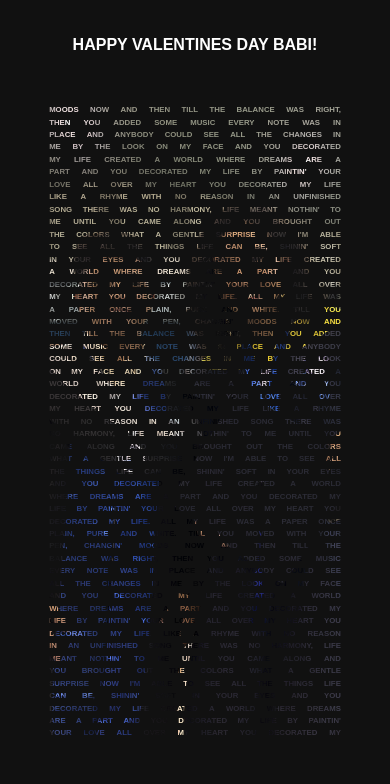
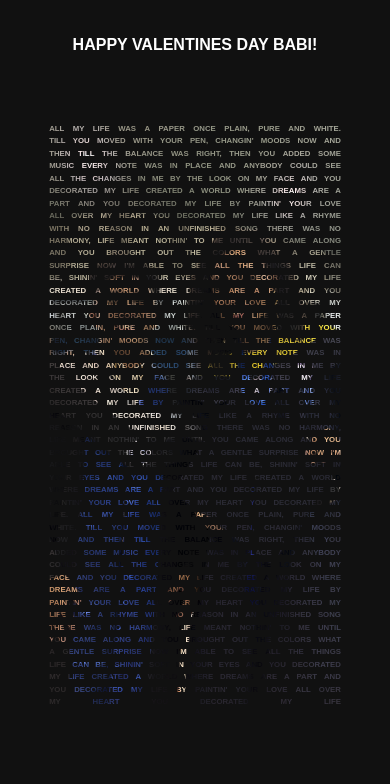
Before and after one commit to Jannarvasa24/Jannarvasa24.github.io, a PHP site: page / in a window 390 px wide. Shown: the top 784 px of the page. Run offline with PHP 8.4, Linux system fonts and the light colour scheme.

Commit message:
Update styles.css

```diff
--- a/styles.css
+++ b/styles.css
@@ -91,7 +91,7 @@
         font-size: 2vw;
         padding: 8%;
         line-height: 1;
-        word-spacing: 8px;
+        word-spacing: 4px;
     }
 }
 
@@ -104,7 +104,7 @@
         font-size: 2vw;
         padding: 6%;
         line-height: 1.6;
-        word-spacing: 8px;
+        word-spacing: 4px;
     }
 }
 
@@ -116,6 +116,6 @@
     .text-image {
         font-size: 1.2vw;
         line-height: 1.6;
-        word-spacing: 12px;
+        word-spacing: 8px;
     }
 }
```
